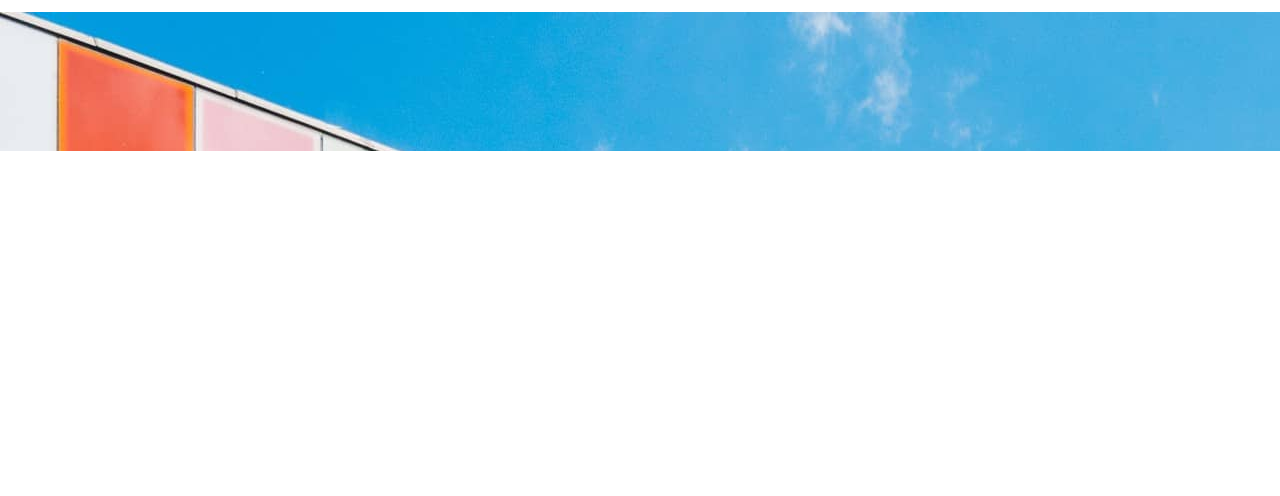
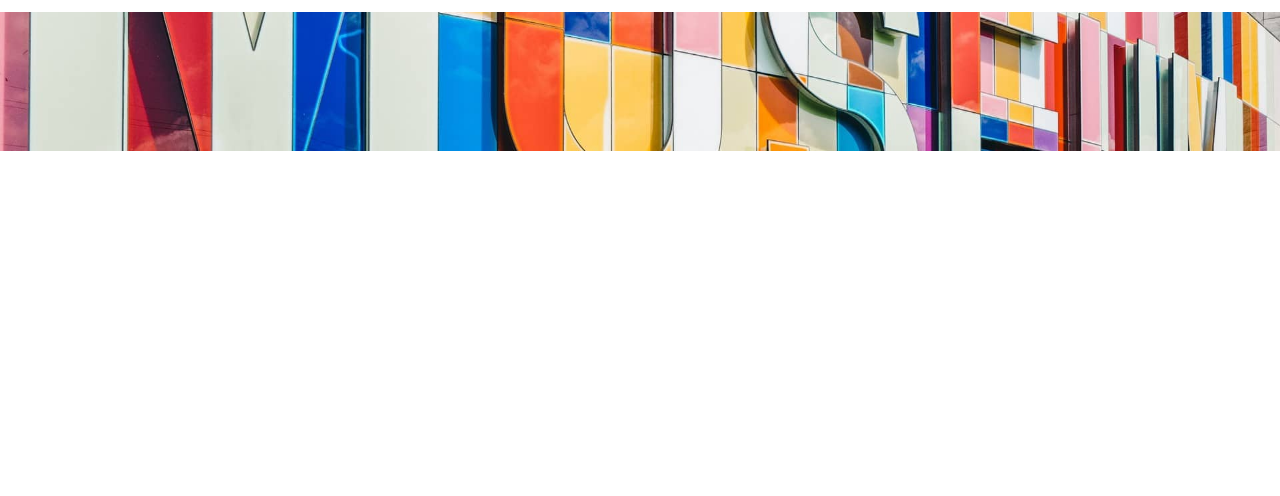
Before and after one commit to Glenn-2k/semesterproject1, a plain HTML site: page index.html in a window 1280 px wide. Shown: the part 110-606 px from the top of the page. Drawn offline with Linux system fonts and the light colour scheme.

Commit message:
index.html
sized hero-image for index.html

```diff
--- a/index.html
+++ b/index.html
@@ -34,11 +34,7 @@
         </div>
     </header>
     <main>
-        <div class="banner-container">
-            <img src="images/Hero-scott-webb-102825.jpg" alt="Colorful bannerimage of the outside of our museum"
-                class="Banner-image" />
-        </div>
-
+        <div class="banner-container"></div>
     </main>
     <footer>
         <div class="left-footer">
--- a/styles.css
+++ b/styles.css
@@ -191,12 +191,9 @@ footer a {
 /* home - mobile view */
 
 .banner-container {
+    background: url(images/Hero-scott-webb-102825.jpg);
+    background-position: center center;
+    background-size: cover;
+    height: 139px;
     width: 100%;
-    overflow: hidden;
-    height: 139px;
-    width: auto;
 }
-
-.banner-image {
-    object-fit: contain;
-}
```
